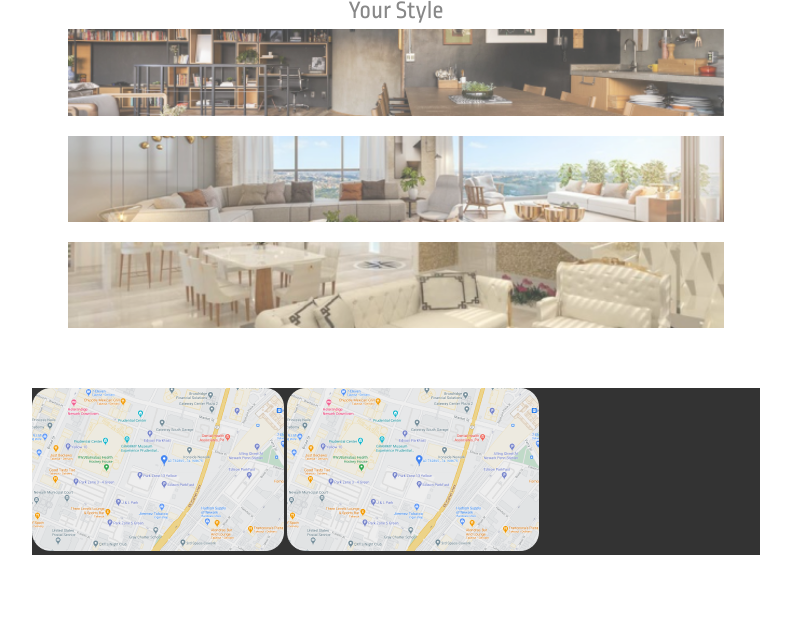
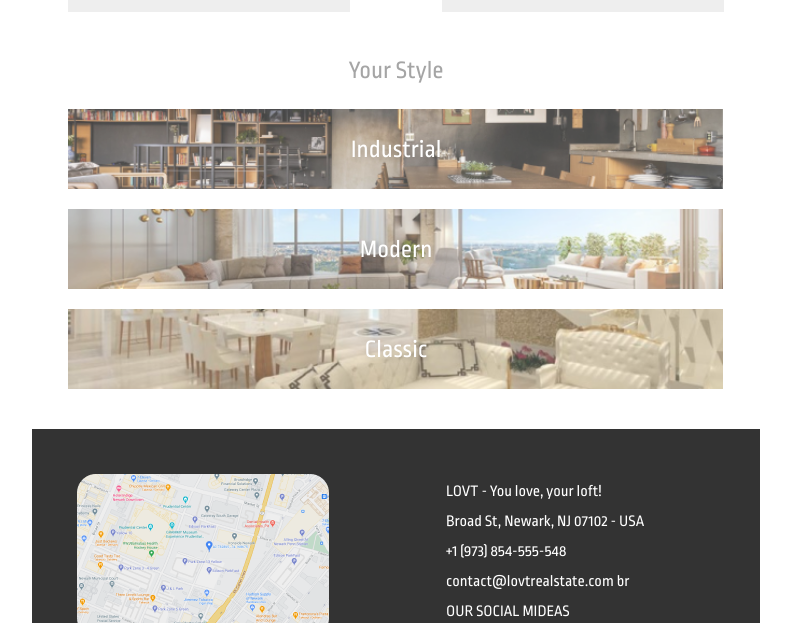
Before and after one commit to carlosguilhermeklein/lotv, a plain HTML site: page index.html in a window 1280 px wide. Shown: the part 786-1409 px from the top of the page, without its empty margins (244-1035 px from the left). Before the commit the page ends 1341 px from the top, so only its background shows below. Drawn offline with Linux system fonts and the light colour scheme.

Commit message:
atualizado footer & article 'your style'

```diff
--- a/css/style.css
+++ b/css/style.css
@@ -1,15 +1,41 @@
 @import url('https://fonts.googleapis.com/css2?family=Ropa+Sans&display=swap');
+
 #last{
     background-color: #333333;
+    display: flex;
+    flex-wrap: nowrap;
+    height: 243px;
 }
 #last>div{
-    display: inline-block;
-    width: 50% auto;
+
+    width: 50% ;
+    margin: 45px;
+
+}
+#last>div>div>img{
+
+    margin-right: 15px;
+}
+#last>div>div>P{
+
+
+line-height: 25px;
+color: white;
+}
+#last>div>div{
+
 
 }
 
+#left-arrow>img{
+    position:absolute;
+    align-items: center;
+}
+#rigth-arrow>img{
+    opacity: 100%;
 
 
+}
 article{
     background-color: #EEEEEE;
 }
@@ -19,6 +45,8 @@ body{
     padding: 0;
     max-width: 728px;
     color: #888888;
+    background-color: white;
+    border: 20px black
 }
 
 
@@ -112,21 +140,42 @@ span{
     text-align: center;
 
 }
+
 #your-style>div{
     display: flex;
     justify-content: center;
     align-items: center;
+    margin-bottom: 20px;
+
+    opacity: 75%;
+
 }
 
 
+
+
+
 #your-style>div> p{
-    position: absolute;
     color: white;
+    font-style: normal;
     opacity: 100%;
-    font-style: normal;
+    text-shadow: 2px 2px 5px rgba(0, 0, 0, 0.25);
 }
-#your-style>div> img{
-    opacity: 75%;
-    width: 100%;
-    margin-bottom: 20px;
+#industrial{
+    background-image:url("/lotv/img/Rectangle\ 11.png");
+    background-size: 100%;
+    background-repeat: no-repeat;
+    height: 80px;
 }
+#modern{
+    height: 80px;
+    background-image:url("/lotv/img/Rectangle\ 12.png");
+    background-size: 100%;
+    background-repeat: no-repeat;
+}
+#classic{
+    height: 80px;
+    background-image:url("/lotv/img/Rectangle\ 13.png");
+    background-size: 100%;
+    background-repeat: no-repeat;
+}
--- a/index.html
+++ b/index.html
@@ -19,9 +19,19 @@
     <main>
         <section id="banner">
             <img id="teste" src="img/Rectangle 3.png" alt="">
+
             <div id="left-arrow">
-                << /div>
-                    <div id="rigt-arrow">></div>
+                <img src="img/Ellipse 1.png" alt="">
+                <img src="img/Vector-1.png" alt="">
+            </div>
+            <br>
+            <br>
+            <br>
+            <div id="rigt-arrow">
+                <img src="img/Ellipse 1.png" alt="">
+                <img src="img/Vector-2.png" alt="">
+            </div>
+
         </section>
         <section class="sales">
             <article class="sell-houses">
@@ -47,27 +57,42 @@
         </section>
         <section id="your-style">
 
-            <div><span>Your Style</span></div>
-            <div>
+            <div id="you"><span>Your Style</span></div>
+            <div id="industrial">
                 <p>Industrial</p>
-                <img class="style" src="img/Rectangle 11.png" alt="">
-
             </div>
-            <div>
+            <div id="modern">
                 <p>Modern</p>
-                <img class="style" src="img/Rectangle 12.png" alt="">
-
             </div>
-            <div>
+            <div id="classic">
                 <p>Classic</p>
-                <img class="style" src="img/Rectangle 13.png" alt="">
 
             </div>
         </section>
     </main>
     <footer id="last">
         <div><img src="img/image 1.png" alt=""> </div>
-        <div><img src="img/image 1.png" alt=""> </div>
+        <div>
+            <div>
+                <p> LOVT - You love, your loft!</p>
+
+                <p> Broad St, Newark, NJ 07102 - USA</p>
+
+                <p> +1 (973) 854-555-548</p>
+
+                <p> contact@lovtrealstate.com br</p>
+
+            </div>
+            <div>
+                <p>OUR SOCIAL MIDEAS</p>
+                <img src="img/instagram-brands (1) 1.png" alt="">
+                <img src="img/facebook-square-brands 1.png" alt="">
+                <img src="img/whatsapp-square-brands 1.png" alt="">
+
+            </div>
+
+        </div>
+
 
 
     </footer>
```
Also changed, not shown: 1 other file.
